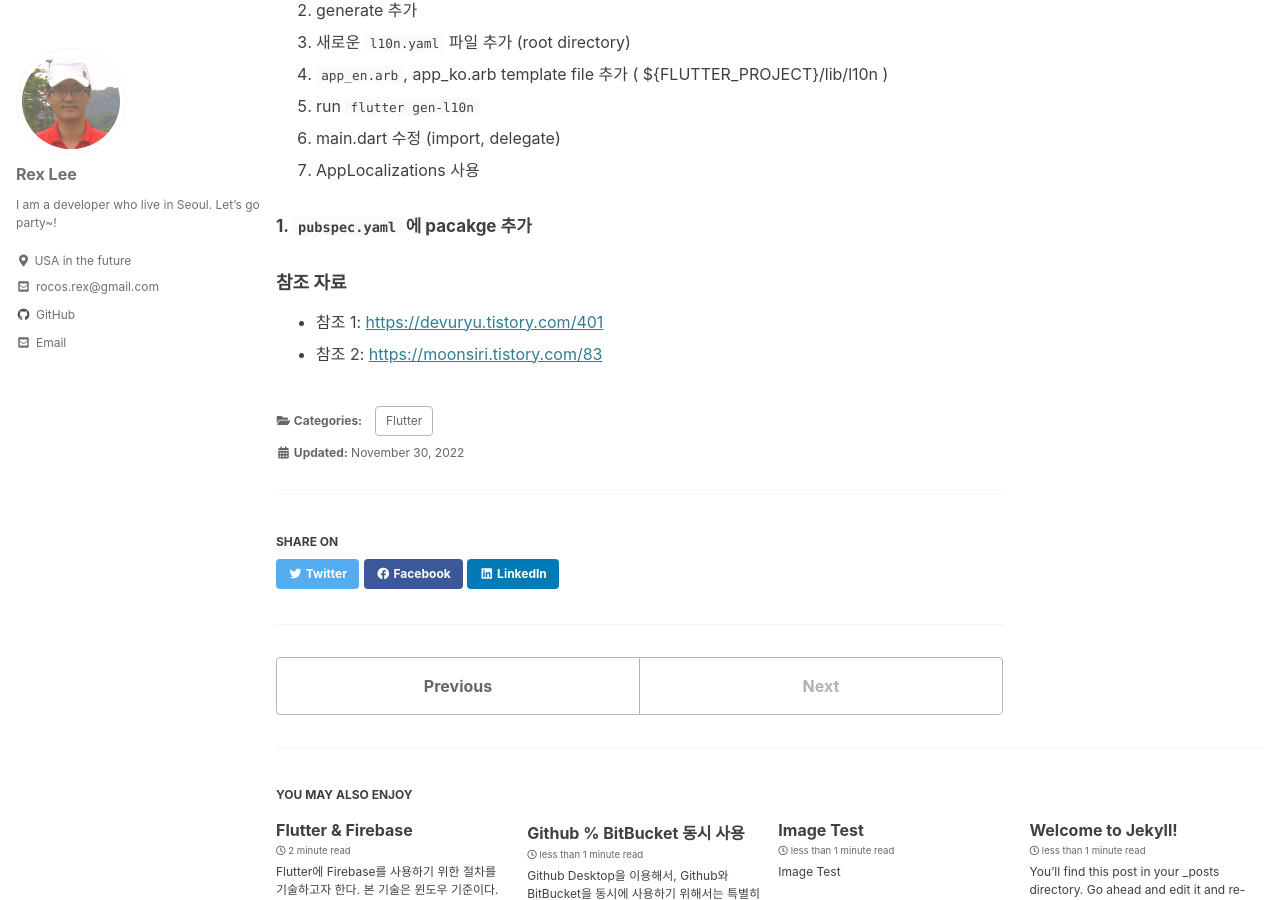
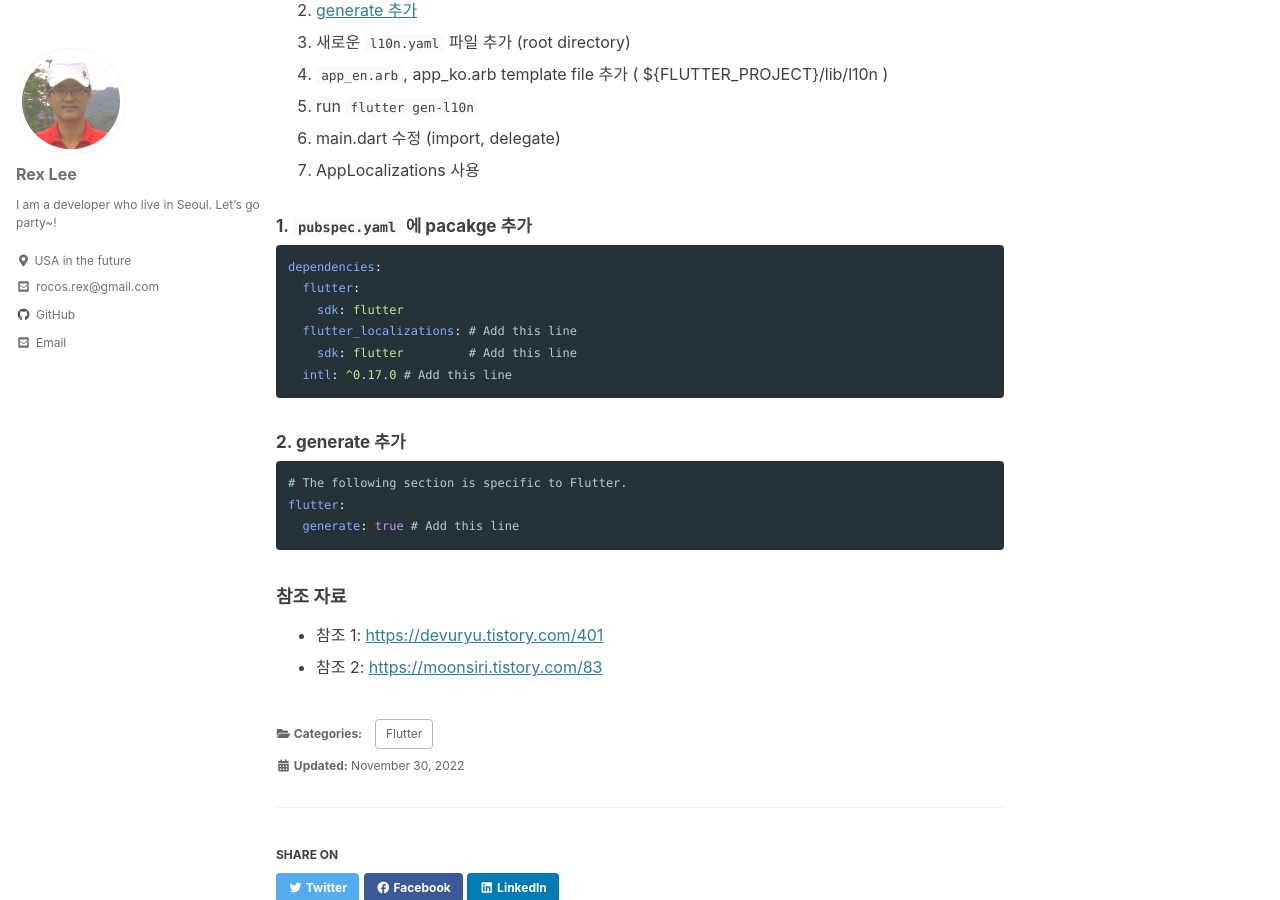
Before and after one commit to rocosrex/rocosrex.github.io, a Jekyll site: the page built from _posts/2022-11-30-internationalization.md, in a window 1280 px wide and 900 px high, scrolled down 1187 px. Built offline with Jekyll 4.4.1, drawn with Linux system fonts in a browser that asks for light colours; cached includes are drawn as plain includes; some of the changed text lies outside the part shown.

Commit message:
Update 2022-11-30-internationalization.md

````diff
--- a/_posts/2022-11-30-internationalization.md
+++ b/_posts/2022-11-30-internationalization.md
@@ -42,8 +42,8 @@ Just try it!: <https://moonsiri.tistory.com/>
 
 
 
-1. [`pubspec.yaml` 에 pacakge 추가](#`pubspec.yaml`-에-pacakge-추가)
-2.  generate 추가
+1. [`pubspec.yaml` 에 pacakge 추가](#1.-`pubspec.yaml`-에-pacakge-추가)
+2.  [generate 추가](#2.-generate-추가)
 3. 새로운 `l10n.yaml`  파일 추가 (root directory)
 4. `app_en.arb`, app_ko.arb template file 추가 ( ${FLUTTER_PROJECT}/lib/l10n )
 5. run `flutter gen-l10n`
@@ -54,7 +54,22 @@ Just try it!: <https://moonsiri.tistory.com/>
 
 #### 1.  `pubspec.yaml` 에 pacakge 추가
 
+~~~yaml
+dependencies:
+  flutter:
+    sdk: flutter
+  flutter_localizations: # Add this line
+    sdk: flutter         # Add this line
+  intl: ^0.17.0 # Add this line
+~~~
 
+#### 2. generate 추가
+
+```yaml
+# The following section is specific to Flutter.
+flutter:
+  generate: true # Add this line
+```
 
 
 
````
